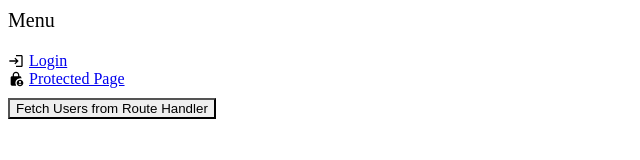
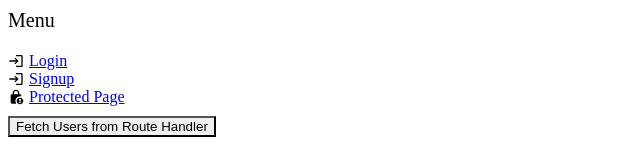
Before and after one commit to TheRealJackiBoi/kvalifik-assignment, a Next.js app in the folder app/: page / in a window 1280 px wide. Shown: the part 137-297 px from the top of the page, without its empty margins (0-640 px from the left). Built offline with nearby package versions, Linux system fonts and the light colour scheme; no server answers; the database is empty.

Commit message:
add signupbutton

```diff
--- a/app/src/app/page.tsx
+++ b/app/src/app/page.tsx
@@ -24,6 +24,12 @@ const HomePage: FC<NextPage> = () => {
           Login
         </Link>
       </Flex>
+      <Flex alignItems='center'>
+        <MdLogin style={{ marginRight: '5px' }} />
+        <Link href='/signup' passHref>
+          Signup
+        </Link>
+      </Flex>
       <Flex alignItems='center' mb={10}>
         <MdLockPerson style={{ marginRight: '5px' }} />
         <Link href='/protected-page' passHref>
```
